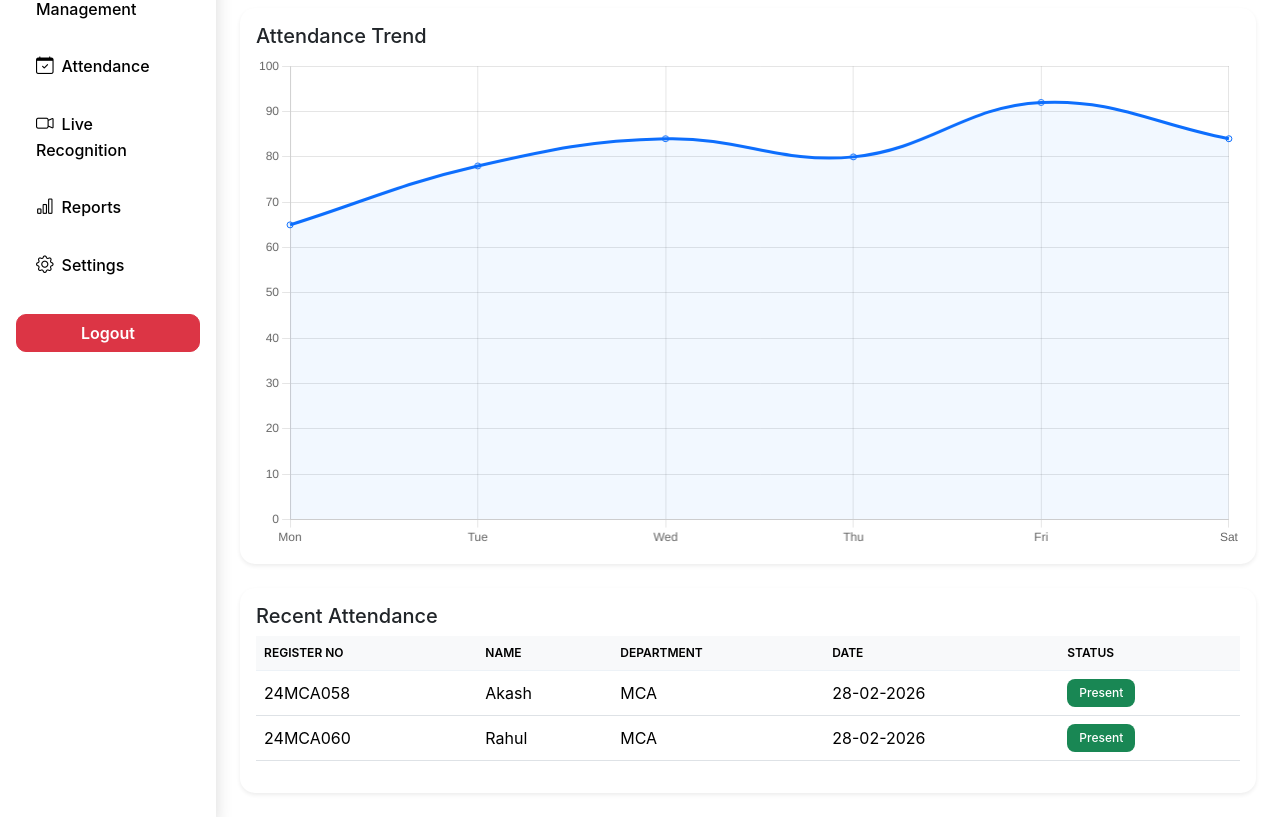
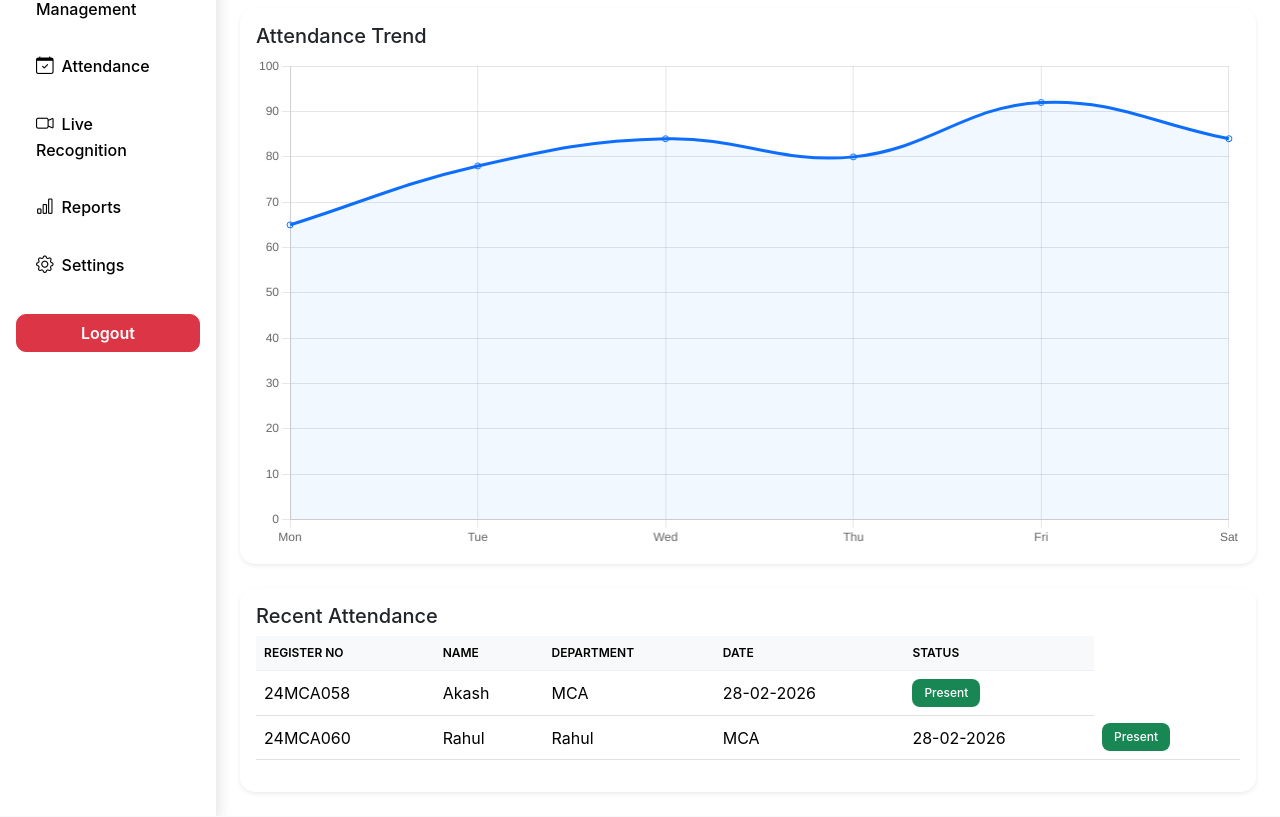
Before and after one commit to Akashv03/frams_web, a Flask app: page /admin-dashboard in a window 1280 px wide. Shown: the part 190-1007 px from the top of the page. Run offline with Flask 3, Linux system fonts and the light colour scheme; the visitor is signed in with stand-in values (Sample User, id 1).

Commit message:
Dashboard Change

```diff
--- a/FRAMS/templates/admin_dashboard.html
+++ b/FRAMS/templates/admin_dashboard.html
@@ -125,6 +125,7 @@
                             <tr>
                                 <td>24MCA060</td>
                                 <td>Rahul</td>
+                                <td>Rahul</td>
                                 <td>MCA</td>
                                 <td>28-02-2026</td>
                                 <td><span class="badge bg-success">Present</span></td>
```
